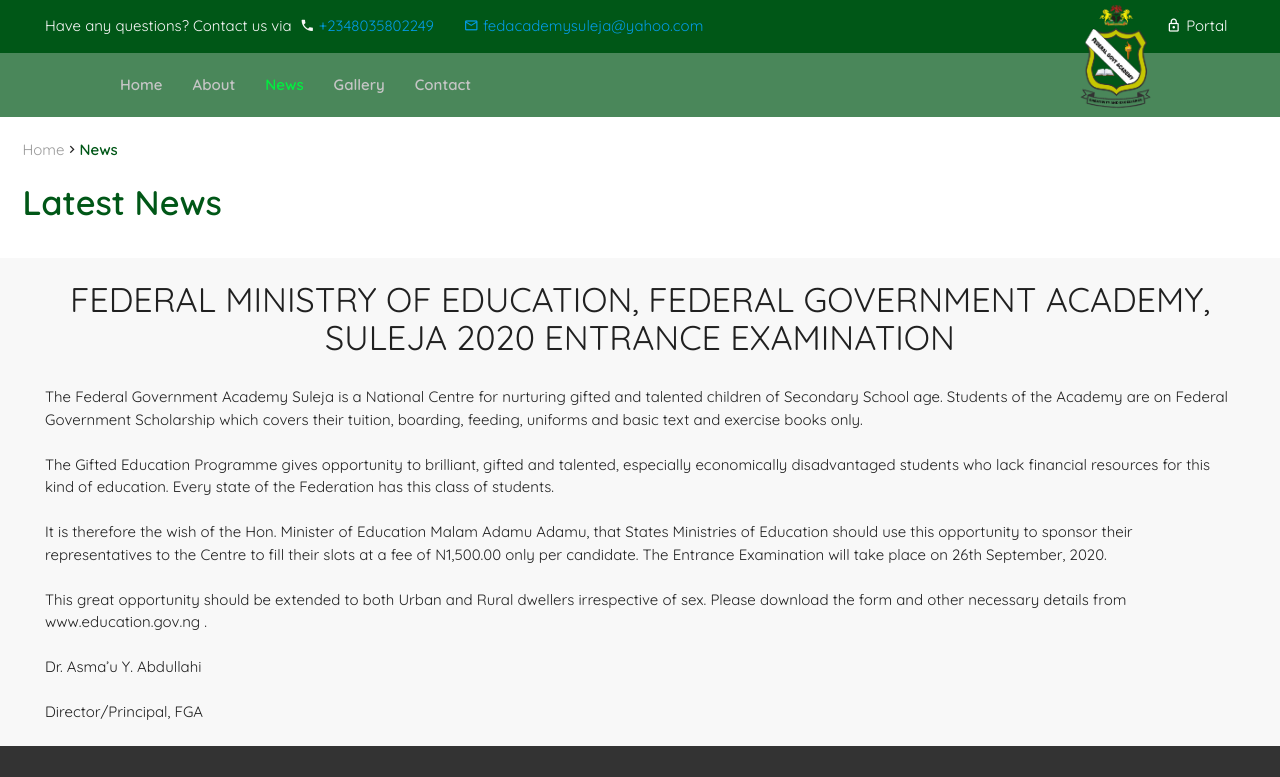
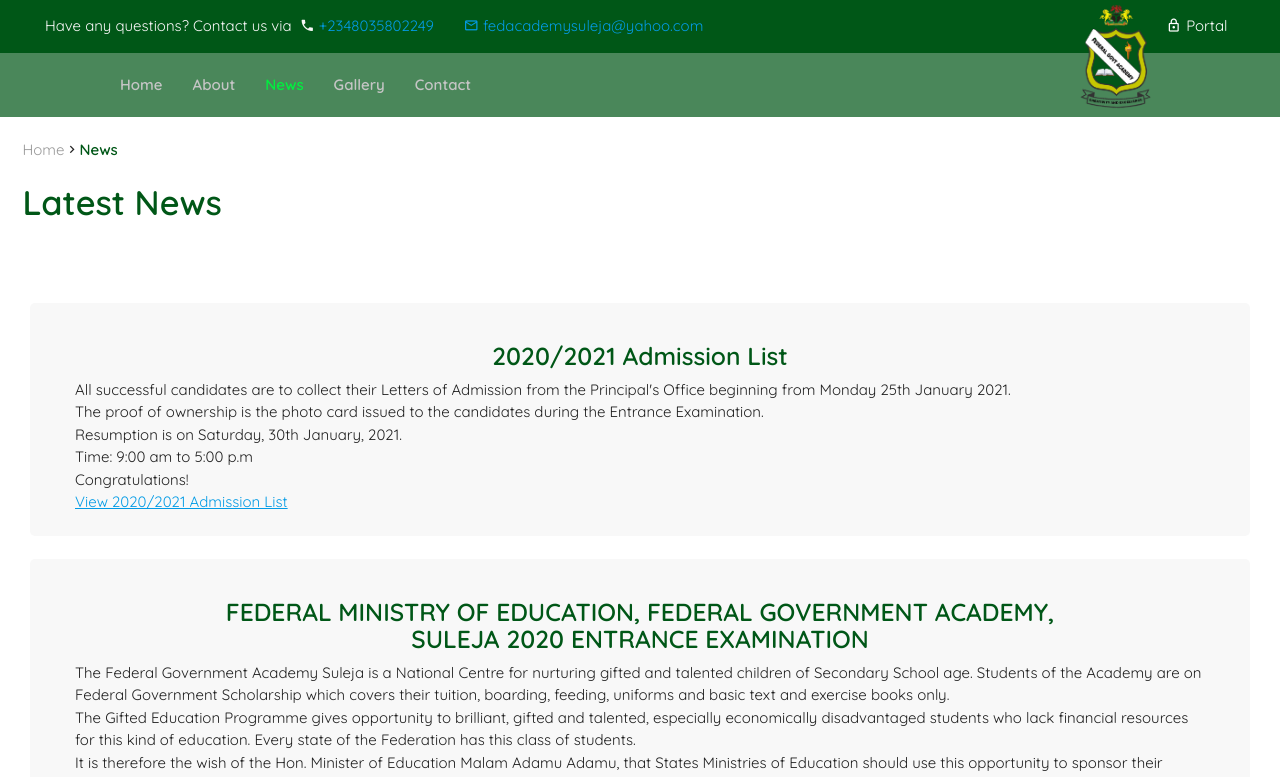
Before and after one commit to NedjmaChing/fedacad, a React (Create React App) app: page /news in a window 1280 px wide. Shown: the top 777 px of the page. Built offline with nearby package versions, Linux system fonts and the light colour scheme.

Commit message:
Posted Admission List

```diff
--- a/package.json
+++ b/package.json
@@ -17,6 +17,7 @@
     "react-redux": "^7.2.0",
     "react-router-dom": "^5.1.2",
     "react-scripts": "3.4.0",
+    "react-string-clamp": "^0.3.1",
     "redux": "^4.0.5",
     "redux-devtools-extension": "^2.13.8",
     "redux-thunk": "^2.3.0"
--- a/src/components/home/News.js
+++ b/src/components/home/News.js
@@ -1,8 +1,10 @@
 import React from 'react';
 import slide4 from '../../assets/img/slide4.jpg';
 import {Link} from 'react-router-dom';
+import TextClamp from 'react-string-clamp';
 
 import application from '../../assets/img/application.jpg';
+import admissionList from '../../assets/img/slide2.jpg';
 
 
 const News = () => (
@@ -12,10 +14,33 @@
         <div className="news-container">
             <article>
                 <div>
+                    <img src={admissionList} alt="Federal Government Academy Suleja, Entrance Examination" />
+                </div>
+                <div>
+                    <a href="https://firebasestorage.googleapis.com/v0/b/fedacad-927ea.appspot.com/o/FGA%20Admission%20List.pdf?alt=media&token=89ddd05c-1285-491c-aa1a-a1a3a3e3d6b8" target="_blank" rel="noopener noreferrer">
+                        <TextClamp
+                            text="2020/2021 Admission List"
+                            lines={2}
+                            className="Application for 2020/2021 Academic Session now Open"
+                        />
+                    </a>
+                    <p><span className="mdi mdi-calendar"></span>&nbsp;&nbsp;&nbsp;24th January, 2021</p>
+                    <p>All successful candidates are to collect their Letters of Admission from the Principal's Office beginning from Monday 25th January 2021.</p>
+                    <Link to="/news#admission-list">Read More</Link>
+                </div>
+            </article>
+            <article>
+                <div>
                     <img src={application} alt="Federal Government Academy Suleja, Entrance Examination" />
                 </div>
                 <div>
-                    <a href="https://firebasestorage.googleapis.com/v0/b/fedacad-927ea.appspot.com/o/admission%20form.pdf?alt=media&token=a64f246a-6ef6-4b50-9f1e-d3e40d91c1d2" target="_blank" rel="noopener noreferrer"><h5>Application for 2020/2021 Academic Session now Open</h5></a>
+                    <a href="https://firebasestorage.googleapis.com/v0/b/fedacad-927ea.appspot.com/o/admission%20form.pdf?alt=media&token=a64f246a-6ef6-4b50-9f1e-d3e40d91c1d2" target="_blank" rel="noopener noreferrer">
+                        <TextClamp
+                            text="Application for 2020/2021 Academic Session now Open"
+                            lines={2}
+                            className="title"
+                        />
+                    </a>
                     <p><span className="mdi mdi-calendar"></span>&nbsp;&nbsp;&nbsp;19th August,2020</p>
                     <p>The school for the gifted and talented is inviting students to apply for the 2020/2021 academic session starting in September. Download the form by clicking on the link above.</p>
                 </div>
@@ -25,7 +50,13 @@
                     <img src={slide4} alt="Football game" />
                 </div>
                 <div>
-                    <Link to="/news"><h5>Federal Ministry Of Education, Federal Government Academy, Suleja 2020 Entrance Examination</h5></Link>
+                    <Link to="/news">
+                        <TextClamp
+                            text="Federal Ministry Of Education, Federal Government Academy, Suleja 2020 Entrance Examination"
+                            lines={2}
+                            className="title"
+                        />
+                    </Link>
                     <p><span className="mdi mdi-calendar"></span>&nbsp;&nbsp;&nbsp;23rd August,2020</p>
                     <p>The Federal Government Academy Suleja is a National Centre for nurturing gifted and talented children of Secondary School age. Students of the Academy are on Federal Government Scholarship which covers their tuition, boarding, feeding, uniforms and basic text and exercise books only.</p>
                 </div>
--- a/src/components/news/News.js
+++ b/src/components/news/News.js
@@ -11,10 +11,26 @@
             linkText="News"
             title="Latest News"
         />
-        <section className="about-fedacad">
-            <h4>
+        <section className="news">
+            <article id="admission-list">
+                <h5>
+                    2020/2021 Admission List
+                </h5>
+                <p>
+                    All successful candidates are to collect their Letters of Admission from the Principal's Office beginning from Monday 25th January 2021.
+                </p>
+                <p>
+                    The proof of ownership is the photo card issued to the candidates during the Entrance Examination.
+                </p>
+                <p>Resumption is on Saturday, 30th January, 2021.</p>
+                <p>Time: 9:00 am to 5:00 p.m</p>
+                <p>Congratulations!</p>
+                <a href="https://firebasestorage.googleapis.com/v0/b/fedacad-927ea.appspot.com/o/FGA%20Admission%20List.pdf?alt=media&token=89ddd05c-1285-491c-aa1a-a1a3a3e3d6b8" target="_blank" rel="noopener noreferrer">View 2020/2021 Admission List</a>
+            </article>
+            <article>
+                <h5>
                     FEDERAL MINISTRY OF EDUCATION, FEDERAL GOVERNMENT ACADEMY,<br />  SULEJA 2020 ENTRANCE EXAMINATION
-            </h4>
+                </h5>
                 <p>
                     The Federal Government Academy Suleja is a National Centre for nurturing gifted and talented children of Secondary School age. Students of the Academy are on Federal Government Scholarship which covers their tuition, boarding, feeding, uniforms and basic text and exercise books only.
                 </p>
@@ -33,6 +49,7 @@
                 <p>
                     Director/Principal, FGA
                 </p>
+            </article>
         </section>
   </>
 );
--- a/src/styles/components/home/_news.scss
+++ b/src/styles/components/home/_news.scss
@@ -20,90 +20,60 @@
         padding: $lg $sm;
         column-gap: $lg;
         row-gap: $lg;
-    }
 
-    .news-item {
-        padding-left: $sm;
-        padding-right: $sm;
-    }
-
-    article div:first-child {
+        article {
+            div:first-child {
                 display: flex;
                 justify-content: center;
                 align-items: center;
-    }
 
-    article img {
+                img {
                     border-radius: 5px;
                     margin: 0 auto;
                     max-width: 70%;
                 }
+            }
 
-    article div:last-child h5 {
+            div:last-child {
+                a {
                     color: $primary-color;
+                    font-weight: 600;
+                    font-size: $sm;
+                    text-align: center;
+                }
+
+                .title {
+                    color: $primary-color !important;
                     cursor: pointer;
                     font-weight: 500;
+                    font-size: $sm;
                     margin-top: $md;
                     transition: $transition;
 
-        // display: -webkit-box;
-        -webkit-box-orient: vertical;
-        -webkit-line-clamp: 2;
-
-        display: -moz-box;
-        -moz-box-orient: vertical;
-        -moz-line-clamp: 2;
-
-        display: -ms-box;
-        -ms-box-orient: vertical;
-        -ms-line-clamp: 2;
-
-        display: -o-box;
-        -o-box-orient: vertical;
-        -o-line-clamp: 2;
-
-        display: box;
-        box-orient: vertical;
-        line-clamp: 2;
-
                     overflow: hidden;
                     text-transform: capitalize;
+                    text-align: center;
                 }
 
-    article div:last-child h5:hover {
-        color: $orange;
+                h5:hover {
+                    text-decoration: underline;
                 }
 
-    article div:last-child p {
-        display: -webkit-box;
-        -webkit-box-orient: vertical;
-        -webkit-line-clamp: 3;
-
-        display: -moz-box;
-        -moz-box-orient: vertical;
-        -moz-line-clamp: 3;
-
-        display: -ms-box;
-        -ms-box-orient: vertical;
-        -ms-line-clamp: 3;
-
-        display: -o-box;
-        -o-box-orient: vertical;
-        -o-line-clamp: 3;
-
-        display: box;
-        box-orient: vertical;
-        line-clamp: 3;
-        overflow: hidden;
-    }
-
-    article div:last-child p:nth-child(2) {
+                p:nth-child(2) {
                     margin-bottom: $sm-font;
                 }
 
-    article div:last-child p:nth-child(2) span {
+                p:nth-child(2) span {
                     color: darken($tertiary-color, 5%);
+                }
 
+                a:last-child {
+                    color: $link-color;
+                    font-weight: 200;
+                    text-decoration: underline;
+                }
+            }
+        }
     }
 }
 
--- /dev/null
+++ b/src/styles/components/news/_news.scss
@@ -0,0 +1,36 @@
+.news {
+    background: $white;
+
+    article {
+        background: $off-white;
+        border-radius: 5px;
+        border: none;
+        margin-bottom: $sm;
+        padding: $sm $lg;
+
+        h5 {
+            color: $primary-color;
+            font-weight: 600;
+            text-align: center;
+        }
+
+        p {
+            text-align: left;
+        }
+
+        a:last-child {
+            text-decoration: underline;
+            font-size: $normal !important;
+        }
+    }
+}
+
+@media screen and (max-width: $sm-breakpoint) {
+    .news {
+        article {
+            h5 {
+                font-size: $normal;
+            }
+        }
+    }
+}
--- a/src/styles/styles.scss
+++ b/src/styles/styles.scss
@@ -11,6 +11,7 @@
 @import './components/home/administrators';
 @import './components/home/about';
 @import './components/about/about';
+@import './components/news/news';
 @import './components/contact/contact';
 @import './components/gallery/gallery';
 @import './components/common/image-modal';
```
Also changed, not shown: 1 other file (tests, documents, lock files or other folders). Lines whose indentation alone changed are shown as unchanged.
